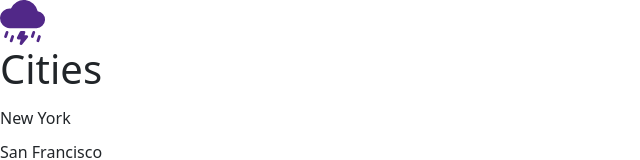
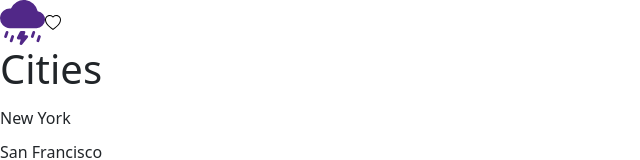
Before and after one commit to AmberMichaelis/react18, a React (Vite) app: page / in a window 1280 px wide. Shown: the top 160 px of the page, without its empty margins (0-640 px from the left). Built offline with nearby package versions, Linux system fonts and the light colour scheme.

Commit message:
Add heart button

```diff
--- a/src/App.tsx
+++ b/src/App.tsx
@@ -5,6 +5,7 @@ import Alert from './components/Alert';
 import Button from './components/Button';
 import ListGroup from './components/ListGroup';
 import { BsFillCloudLightningRainFill } from 'react-icons/bs';
+import HeartButton from './components/HeartButton';
 
 function App() {
   const [alertVisible, setAlertVisibility] = useState(false);
@@ -15,8 +16,6 @@ function App() {
     console.log(item);
   };
 
-  // const handleClick = () => console.log('clicked')
-
   return (
     <div>
       {alertVisible && (
@@ -25,6 +24,7 @@ function App() {
         </Alert>
       )}
       <BsFillCloudLightningRainFill color='#512888' size='45' />
+      <HeartButton onClick={() => console.log('clicked')}/>
       <ListGroup
         items={items}
         heading='Cities'
--- /dev/null
+++ b/src/components/HeartButton.tsx
@@ -0,0 +1,24 @@
+/** @format */
+
+import { useState } from 'react';
+import { BsHeart, BsHeartFill } from 'react-icons/bs';
+
+interface HeartButtonProps {
+  onClick: () => void;
+}
+
+const HeartButton = ({ onClick }: HeartButtonProps) => {
+  const [filled, setFilled] = useState(false);
+  const toggle = () => {
+    setFilled(!filled);
+    onClick();
+  };
+
+  if (filled) {
+    return <BsHeartFill color='maroon' size={25} onClick={toggle} />;
+  } else {
+    return <BsHeart color='black' onClick={toggle} />;
+  }
+};
+
+export default HeartButton;
```
